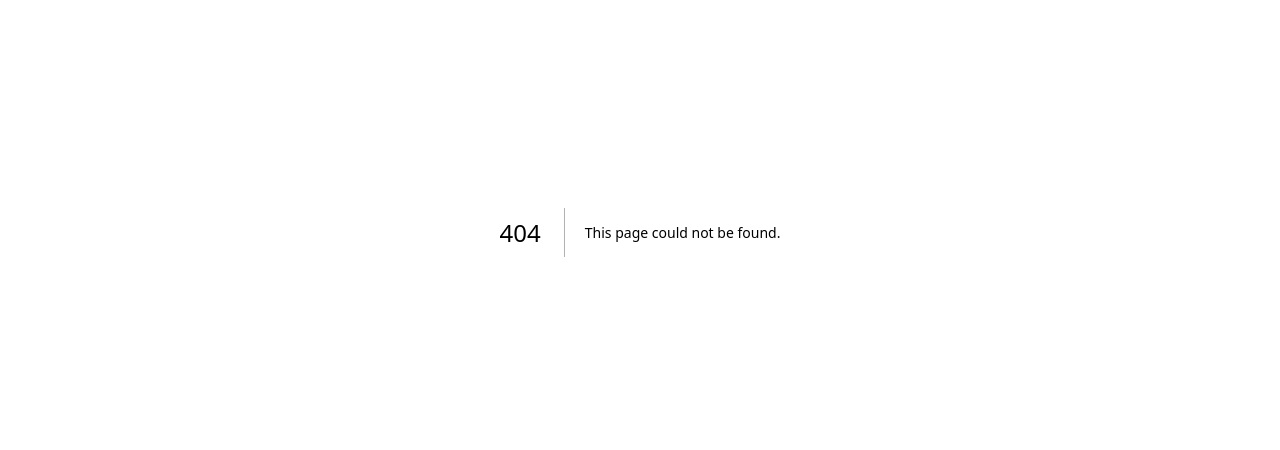
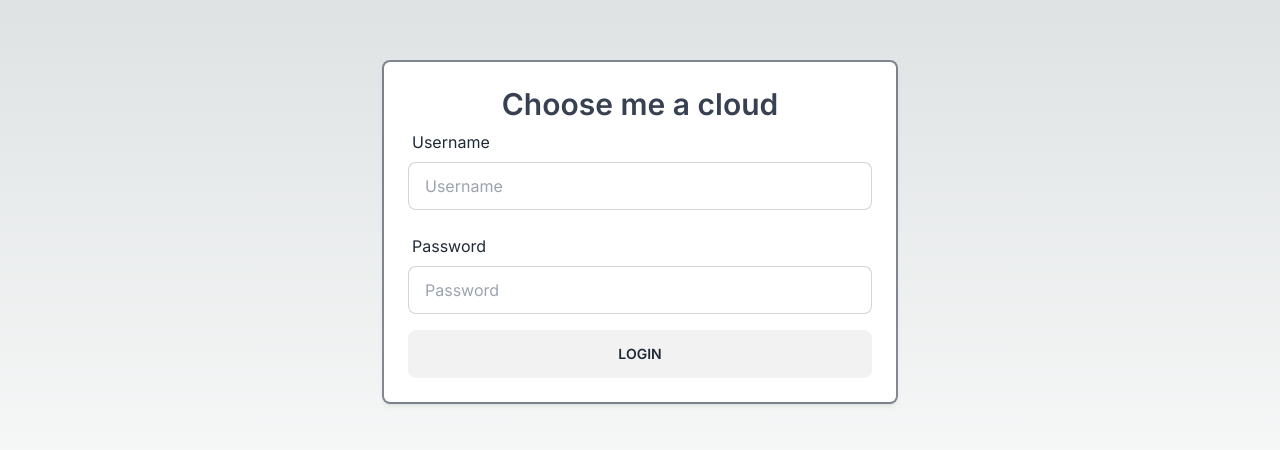
Before and after one commit to TheRoniOne/choose-me-a-cloud-front, a Next.js app: page /login in a window 1280 px wide. Before the commit this address had no page. Shown: the part 168-618 px from the top of the page. Built offline with nearby package versions, Linux system fonts and the light colour scheme.

Commit message:
Add initial login

```diff
--- /dev/null
+++ b/src/app/components/login.tsx
@@ -0,0 +1,62 @@
+"use client";
+
+import React from "react";
+import { useFormik } from "formik";
+
+interface Values {
+  username: string;
+  password: string;
+}
+
+const Login = () => {
+  const formik = useFormik({
+    initialValues: {
+      username: "",
+      password: "",
+    },
+
+    onSubmit: (values: Values) => {
+      alert(JSON.stringify(values, null, 2));
+    },
+  });
+
+  return (
+    <form className="space-y-4" onSubmit={formik.handleSubmit}>
+      <div className="mb-3">
+        <label className="label">
+          <span className="text-base label-text">Username</span>
+        </label>
+        <input
+          className="w-full input input-bordered"
+          id="username"
+          name="username"
+          placeholder="Username"
+          type="text"
+          onChange={formik.handleChange}
+          value={formik.values.username}
+        />
+      </div>
+
+      <div className="mb-3">
+        <label className="label">
+          <span className="text-base label-text">Password</span>
+        </label>
+        <input
+          className="w-full input input-bordered"
+          id="password"
+          name="password"
+          placeholder="Password"
+          type="password"
+          onChange={formik.handleChange}
+          value={formik.values.password}
+        />
+      </div>
+
+      <button type="submit" className="btn btn-block">
+        Login
+      </button>
+    </form>
+  );
+};
+
+export default Login;
--- /dev/null
+++ b/src/app/login/page.tsx
@@ -0,0 +1,17 @@
+import React from "react";
+import Login from "@/app/components/login";
+
+const LoginPage = () => {
+  return (
+    <div className="relative flex flex-col justify-center h-screen overflow-hidden">
+      <div className="w-full p-6 m-auto bg-white rounded-md shadow-md ring-2 ring-gray-800/50 lg:max-w-lg">
+        <h1 className="text-3xl font-semibold text-center text-gray-700">
+          Choose me a cloud
+        </h1>
+        <Login />
+      </div>
+    </div>
+  );
+};
+
+export default LoginPage;
```
